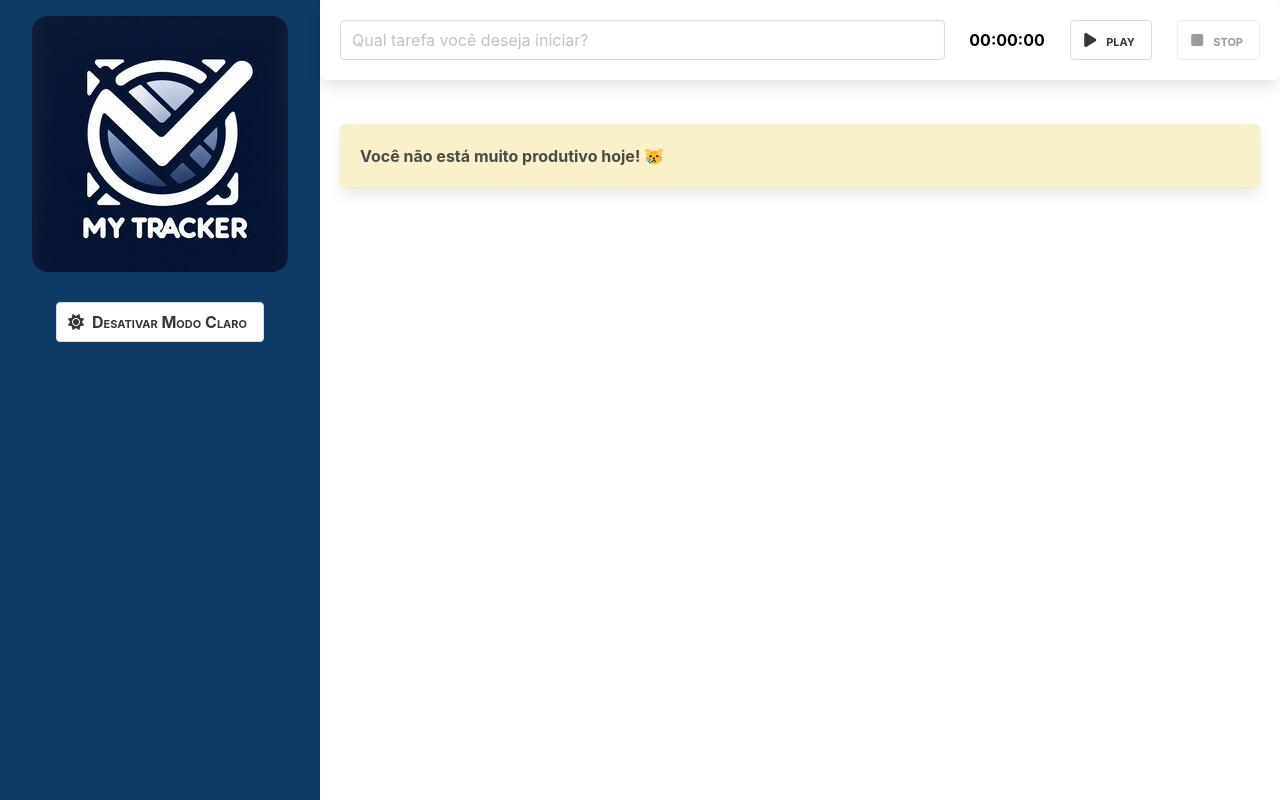
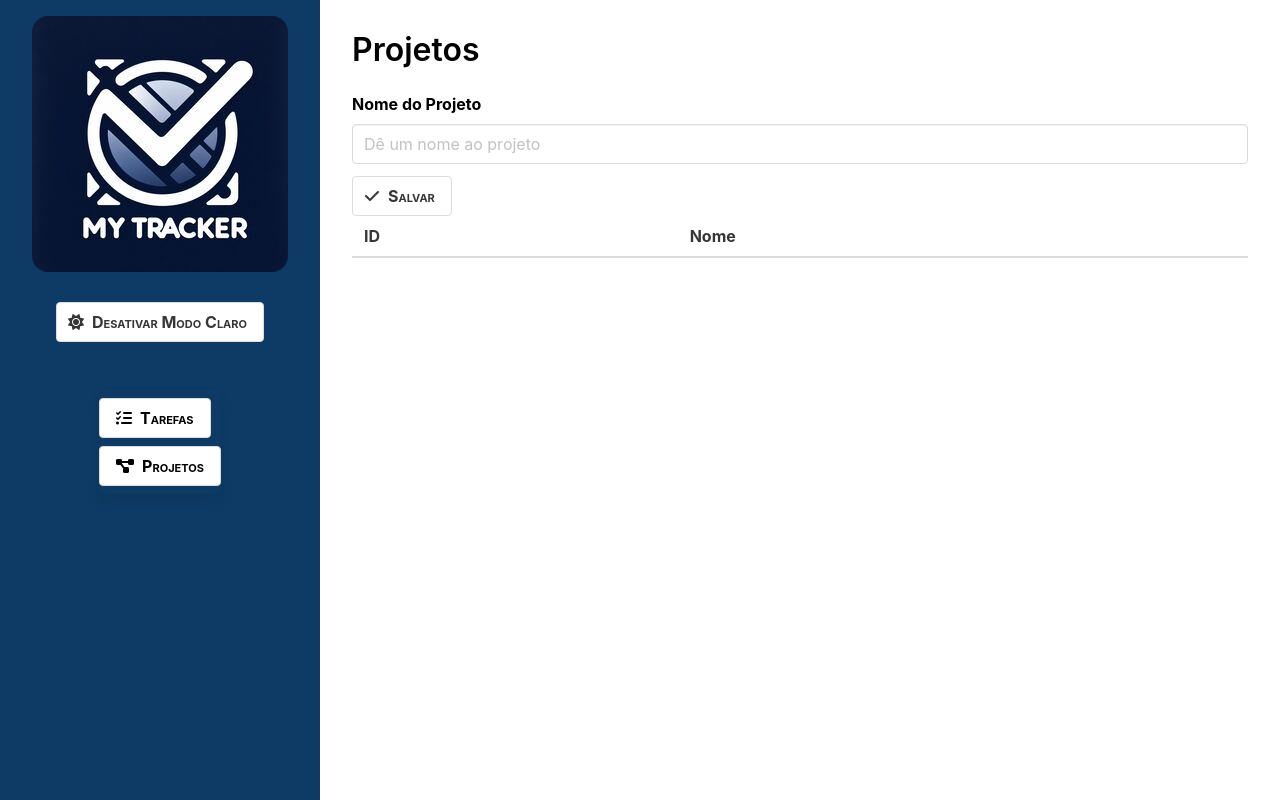
Before and after one commit to viniciussis/My_Tracker, a Vue app: page /#/projects in a window 1280 px wide. Built offline with nearby package versions, Linux system fonts and the light colour scheme; what oh-vue-icons would draw is missing.

Commit message:
v2.1
add router, views and new interface, update component time button

```diff
--- a/package.json
+++ b/package.json
@@ -16,7 +16,9 @@
     "@fortawesome/vue-fontawesome": "^3.0.5",
     "core-js": "^3.8.3",
     "oh-vue-icons": "^1.0.0-rc3",
-    "vue": "^3.2.13"
+    "vue": "^3.2.13",
+    "vue-router": "^4.2.5",
+    "vuex": "^4.0.2"
   },
   "devDependencies": {
     "@typescript-eslint/eslint-plugin": "^5.4.0",
--- a/src/App.vue
+++ b/src/App.vue
@@ -1,16 +1,10 @@
 <template>
-  <main class="columns is-gapless is-multiline" :class="{'dark-mode': darkModeOn}" >
+  <main class="columns is-gapless is-multiline" :class="{ 'dark-mode': darkModeOn }">
     <div class="column is-one-quarter">
-      <SideBar @onChangeTheme="changeTheme"/>
+      <SideBar @onChangeTheme="changeTheme" />
     </div>
     <div class="column is-three-quarter content">
-      <FormTask @onSaveTask="saveTask" />
-      <div class="task-list">
-        <NewTask v-for="(task, index) in tasks" :key="index" :task=task />
-        <EmptyTask v-if="onEmptyList">
-          Você não está muito produtivo hoje! 😿
-        </EmptyTask>
-      </div>
+      <RouterView />
     </div>
   </main>
 </template>
@@ -18,30 +12,18 @@
 <script lang="ts">
 import { defineComponent } from 'vue';
 import SideBar from './components/SideBar.vue';
-import FormTask from './components/FormTask.vue';
-import NewTask from './components/NewTask.vue';
-import ITask from './interfaces/ITask';
-import EmptyTask from './components/EmptyTask.vue';
+import { RouterView } from 'vue-router';
 
 export default defineComponent({
   name: 'App',
-  components: { SideBar, FormTask, NewTask, EmptyTask },
+  components: { SideBar, RouterView },
   data() {
     return {
-      tasks: [] as ITask[],
       darkModeOn: false
     }
   },
-  computed: {
-    onEmptyList(): boolean{
-      return this.tasks.length === 0
-    }
-  },
   methods: {
-    saveTask(task: ITask) {
-      this.tasks.push(task)
-    },
-    changeTheme(darkModeOn: boolean){
+    changeTheme(darkModeOn: boolean) {
       this.darkModeOn = darkModeOn
     }
   }
@@ -50,9 +32,6 @@ export default defineComponent({
 
 <style>
 @import '~@fortawesome/fontawesome-free/css/all.css';
-.task-list {
-  padding: 1.25rem;
-}
 
 main {
   --bg-primary: white;
@@ -66,5 +45,6 @@ main.dark-mode {
 
 .content {
   background-color: var(--bg-primary);
+  color: var(--text-primary);
 }
 </style>
--- a/src/components/SideBar.vue
+++ b/src/components/SideBar.vue
@@ -4,6 +4,22 @@
       <img class="logo" src="../assets/logo01.jpeg" alt="logo do tracker">
     </h1>
     <TimerButton :onclick="changeTheme" :button-name="buttonName" :icon="iconName" />
+    <nav class="panel mt-5">
+      <ul>
+        <li>
+          <RouterLink class="link button" to="/">
+            <i class="fas fa-tasks"></i>
+            Tarefas
+          </RouterLink>
+        </li>
+        <li>
+          <RouterLink class="link button" to="/projects">
+            <i class="fas fa-project-diagram"></i>
+            Projetos
+          </RouterLink>
+        </li>
+      </ul>
+    </nav>
   </header>
 </template>
 
@@ -25,7 +41,7 @@ export default defineComponent({
       }
       return 'Desativar Modo Claro';
     },
-    iconName(){
+    iconName() {
       if (this.darkModeOn) {
         return 'fas fa-moon'
       }
@@ -59,6 +75,27 @@ header {
   height: 100vh;
 }
 
+.panel li {
+  margin: 0.5rem 0;
+}
+
+.link {
+  font-variant: small-caps;
+  font-weight: 700;
+  padding: 1rem;
+  color: black;
+  gap: 0.5rem;
+  background-color: white;
+}
+
+.link:hover {
+  color: black;
+}
+
+.link.router-link-active {
+  color: black;
+}
+
 @media only screen and (max-width: 768px) {
   header {
     padding: 2.5rem;
--- a/src/components/TimerButton.vue
+++ b/src/components/TimerButton.vue
@@ -1,5 +1,5 @@
 <template>
-  <button class="button">
+  <button :type="buttonType" class="button">
     <span class="icon">
       <i :class="icon"></i>
     </span>
@@ -20,6 +20,10 @@ export default defineComponent({
     buttonName: {
       type: String,
       required: true
+    },
+    buttonType: {
+      type: String as () => "button" | "submit" | "reset",
+      default: 'button'
     }
   }
 })
--- /dev/null
+++ b/src/interfaces/IProject.ts
@@ -0,0 +1,4 @@
+export default interface IProject {
+  id: string,
+  name: string
+}
--- a/src/main.ts
+++ b/src/main.ts
@@ -1,11 +1,12 @@
 import { createApp } from "vue";
 import App from "./App.vue";
-
 import { OhVueIcon, addIcons } from "oh-vue-icons";
 import { FaFlag, RiZhihuFill } from "oh-vue-icons/icons";
+import router from "./routes";
 
 addIcons(FaFlag, RiZhihuFill);
 
-const app = createApp(App);
-app.component("v-icon", OhVueIcon);
-app.mount("#app");
+createApp(App)
+  .component("v-icon", OhVueIcon)
+  .use(router)
+  .mount("#app")
--- /dev/null
+++ b/src/routes/index.ts
@@ -0,0 +1,24 @@
+import ProjectsView from "../views/ProjectsView.vue"
+import TasksView from "../views/TasksView.vue"
+
+import { createRouter, createWebHashHistory, RouteRecordRaw } from "vue-router"
+
+const routes: RouteRecordRaw[] = [
+  {
+    path: '/',
+    name: 'Tasks',
+    component: TasksView
+  },
+  {
+    path: '/projects',
+    name: 'Projects',
+    component: ProjectsView
+  }
+]
+
+const router = createRouter({
+  history: createWebHashHistory(),
+  routes: routes
+})
+
+export default router
--- /dev/null
+++ b/src/views/ProjectsView.vue
@@ -0,0 +1,62 @@
+<template>
+  <section class="projects">
+    <h1 class="title">Projetos</h1>
+    <form @submit.prevent="onSave">
+      <div class="field">
+        <label for="projectName" class="label">Nome do Projeto</label>
+        <input type="text" placeholder="Dê um nome ao projeto" class="input" id="projectName" v-model="projectName">
+      </div>
+      <div class="field">
+        <TimerButton icon="fas fa-check " button-name="Salvar" button-type="submit"/>
+      </div>
+    </form>
+    <table class="table is-full-width">
+      <thead>
+        <tr>
+          <th>ID</th>
+          <th>Nome</th>
+        </tr>
+      </thead>
+      <tbody>
+        <tr v-for="project in projects" :key="project.id">
+          <th>{{ project.id }}</th>
+          <th>{{ project.name }}</th>
+        </tr>
+      </tbody>
+    </table>
+  </section>
+</template>
+
+<script lang="ts">
+import TimerButton from '@/components/TimerButton.vue';
+import IProject from '@/interfaces/IProject';
+import { defineComponent } from 'vue';
+export default defineComponent({
+    name: 'ProjectsView',
+    data() {
+        return {
+            projectName: '',
+            projects: [] as IProject[]
+        };
+    },
+    methods: {
+        onSave() {
+            const project: IProject = {
+                name: this.projectName,
+                id: new Date().toISOString()
+            };
+            this.projects.push(project);
+            this.projectName = '';
+        }
+    },
+    components: { TimerButton }
+})
+</script>
+<style scoped>
+.projects{
+  padding: 2rem;
+}
+.title, .label{
+  color: inherit
+}
+</style>
--- /dev/null
+++ b/src/views/TasksView.vue
@@ -0,0 +1,43 @@
+<template>
+  <FormTask @onSaveTask="saveTask" />
+  <div class="task-list">
+    <NewTask v-for="(task, index) in tasks" :key="index" :task=task />
+    <EmptyTask v-if="onEmptyList">
+      Você não está muito produtivo hoje! 😿
+    </EmptyTask>
+  </div>
+</template>
+
+<script lang="ts">
+import { defineComponent } from 'vue';
+import FormTask from '../components/FormTask.vue';
+import NewTask from '../components/NewTask.vue';
+import ITask from '../interfaces/ITask';
+import EmptyTask from '../components/EmptyTask.vue';
+
+export default defineComponent({
+  name: 'TasksView',
+  components: { FormTask, NewTask, EmptyTask },
+  data() {
+    return {
+      tasks: [] as ITask[],
+    }
+  },
+  computed: {
+    onEmptyList(): boolean {
+      return this.tasks.length === 0
+    }
+  },
+  methods: {
+    saveTask(task: ITask) {
+      this.tasks.push(task)
+    }
+  }
+});
+</script>
+
+<style scoped>
+.task-list {
+  padding: 1.25rem;
+}
+</style>
```
Also changed, not shown: src/store/index.ts (added), 1 other file (tests, documents, lock files or other folders).
